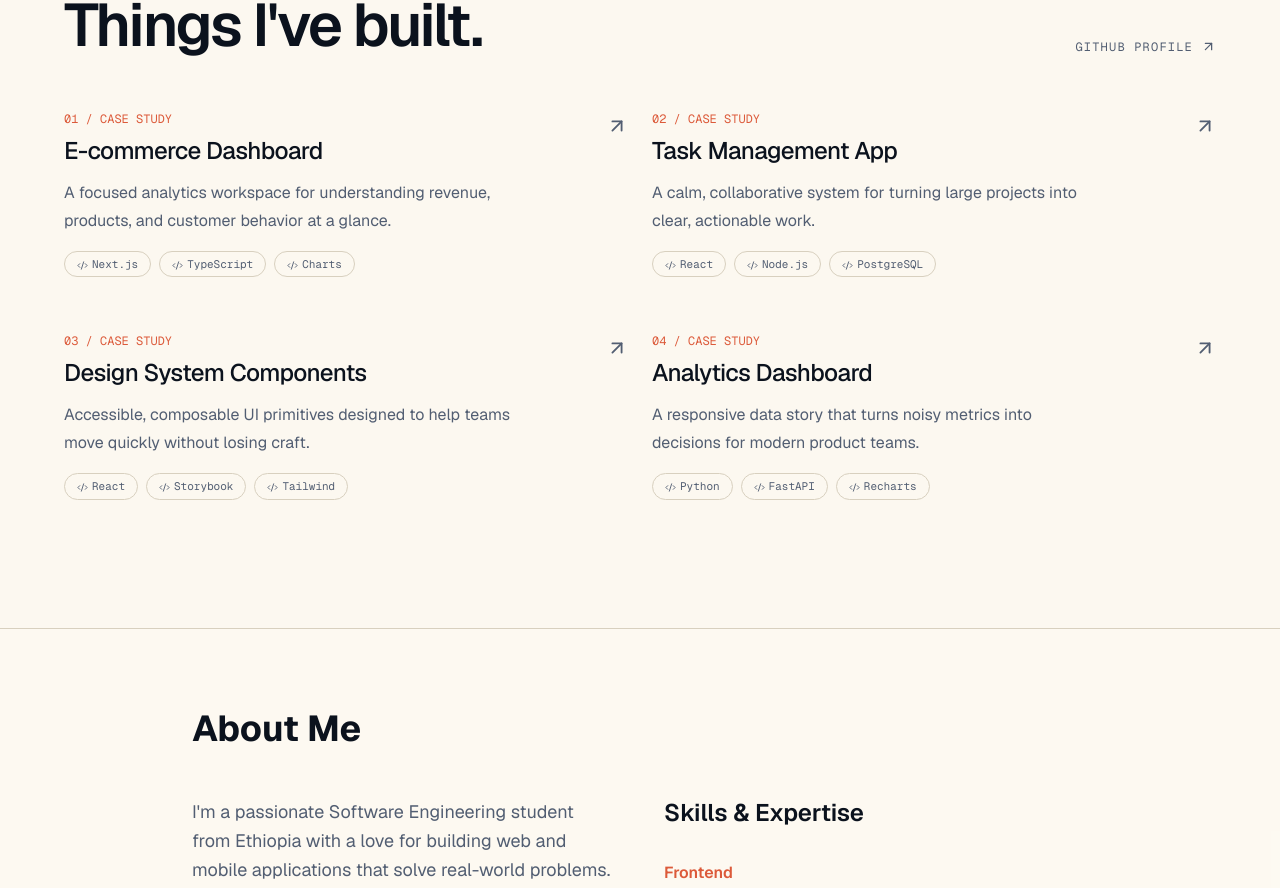
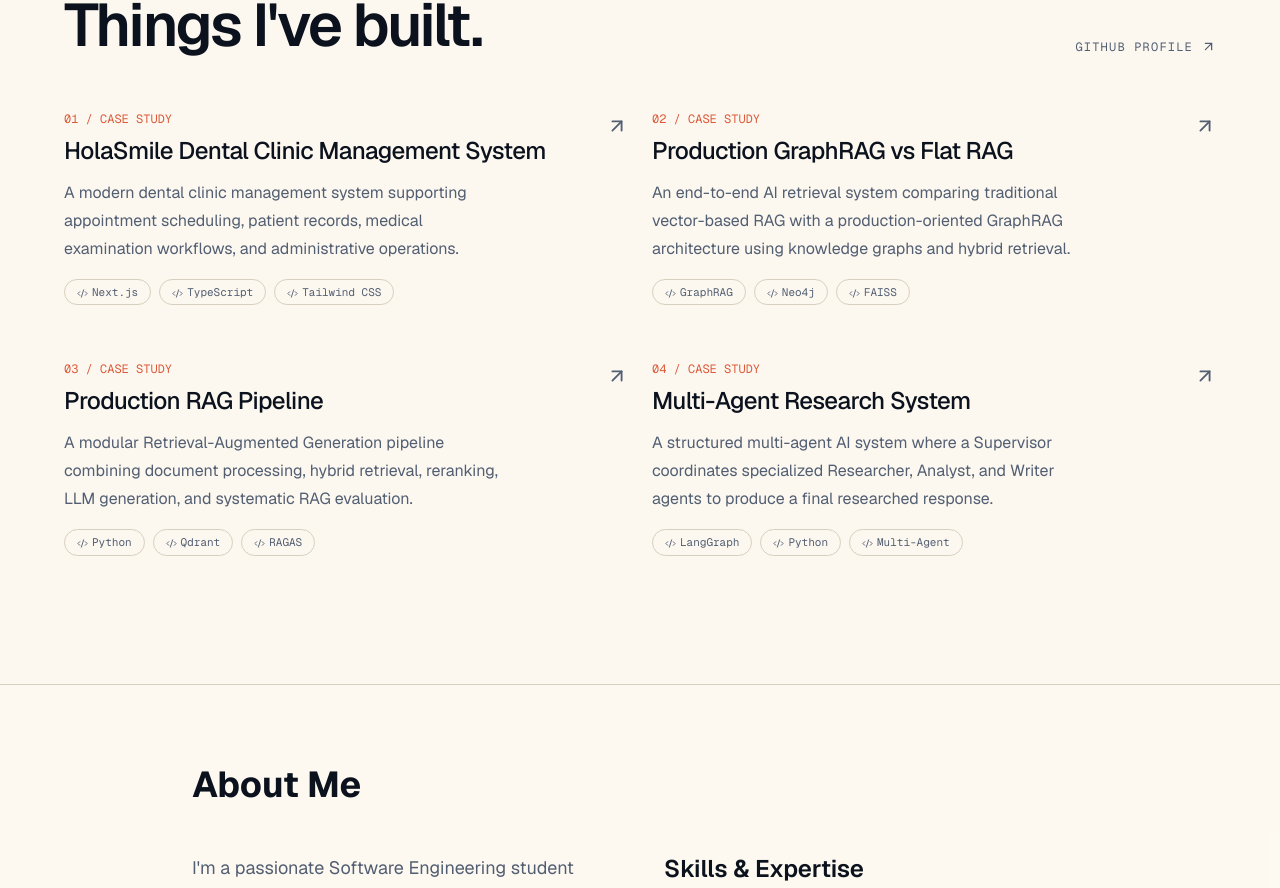
Before and after one commit to huutuyen0508/portfolio-huutuyen, a Next.js app: page / in a window 1280 px wide. Shown: the part 2218-3106 px from the top of the page. Built offline with nearby package versions, Linux system fonts and the light colour scheme.

Commit message:
feat: update project list and GitHub profile link

```diff
--- a/components/github-projects.tsx
+++ b/components/github-projects.tsx
@@ -1,10 +1,10 @@
 import { ArrowUpRight, Code2 } from "lucide-react"
 
 const projects = [
-  { title: "E-commerce Dashboard", description: "A focused analytics workspace for understanding revenue, products, and customer behavior at a glance.", tags: ["Next.js", "TypeScript", "Charts"], image: "/ecommerce-dashboard.png", href: "https://github.com/lilhop36/ecommerce-dashboard" },
-  { title: "Task Management App", description: "A calm, collaborative system for turning large projects into clear, actionable work.", tags: ["React", "Node.js", "PostgreSQL"], image: "/task-management-app.png", href: "https://github.com/lilhop36/task-management-app" },
-  { title: "Design System Components", description: "Accessible, composable UI primitives designed to help teams move quickly without losing craft.", tags: ["React", "Storybook", "Tailwind"], image: "/design-system-components.png", href: "https://github.com/lilhop36/design-system" },
-  { title: "Analytics Dashboard", description: "A responsive data story that turns noisy metrics into decisions for modern product teams.", tags: ["Python", "FastAPI", "Recharts"], image: "/analytics-dashboard-charts.png", href: "https://github.com/lilhop36/analytics-dashboard" },
+  { title: "HolaSmile Dental Clinic Management System", description: "A modern dental clinic management system supporting appointment scheduling, patient records, medical examination workflows, and administrative operations.", tags: ["Next.js", "TypeScript", "Tailwind CSS"], href: "https://github.com/tuyen583/HeThongQuanLiPhongKhamHOLASMILE" },
+  { title: "Production GraphRAG vs Flat RAG", description: "An end-to-end AI retrieval system comparing traditional vector-based RAG with a production-oriented GraphRAG architecture using knowledge graphs and hybrid retrieval.", tags: ["GraphRAG", "Neo4j", "FAISS"], href: "https://github.com/huutuyen0508/K4-Track3-2A202601520-NguyenHuuTuyen" },
+  { title: "Production RAG Pipeline", description: "A modular Retrieval-Augmented Generation pipeline combining document processing, hybrid retrieval, reranking, LLM generation, and systematic RAG evaluation.", tags: ["Python", "Qdrant", "RAGAS"], href: "https://github.com/huutuyen0508/K34-Day18-Production-RAG" },
+  { title: "Multi-Agent Research System", description: "A structured multi-agent AI system where a Supervisor coordinates specialized Researcher, Analyst, and Writer agents to produce a final researched response.", tags: ["LangGraph", "Python", "Multi-Agent"], href: "https://github.com/huutuyen0508/VinUni-AI20k-K4-Track3-Lab20-MultiAgent" },
 ]
 
 export default function GitHubProjects() {
--- a/components/projects-section.tsx
+++ b/components/projects-section.tsx
@@ -6,7 +6,7 @@ export function ProjectsSection() {
     <div className="mx-auto max-w-6xl">
       <div className="mb-14 flex flex-col justify-between gap-5 md:flex-row md:items-end">
         <div><p className="mb-4 font-mono text-xs uppercase tracking-[0.24em] text-accent">Selected work</p><h2 className="text-4xl font-semibold tracking-[-0.04em] md:text-6xl">Things I&apos;ve built.</h2></div>
-        <a href="https://github.com/lilhop36" target="_blank" rel="noopener noreferrer" className="inline-flex items-center gap-2 font-mono text-xs uppercase tracking-widest text-muted-foreground hover:text-accent">GitHub profile <ArrowUpRight size={15} /></a>
+        <a href="https://github.com/huutuyen0508" target="_blank" rel="noopener noreferrer" className="inline-flex items-center gap-2 font-mono text-xs uppercase tracking-widest text-muted-foreground hover:text-accent">GitHub profile <ArrowUpRight size={15} /></a>
       </div>
       <GitHubProjects />
     </div>
```
